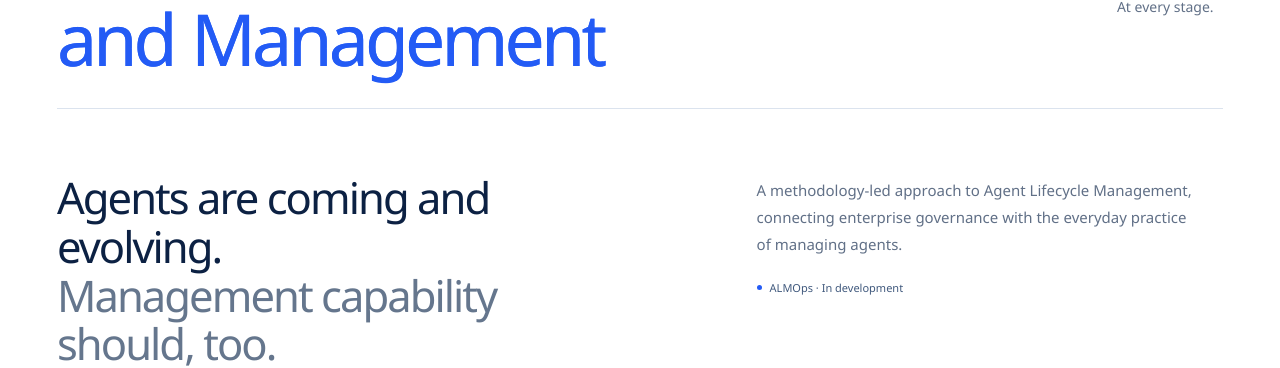
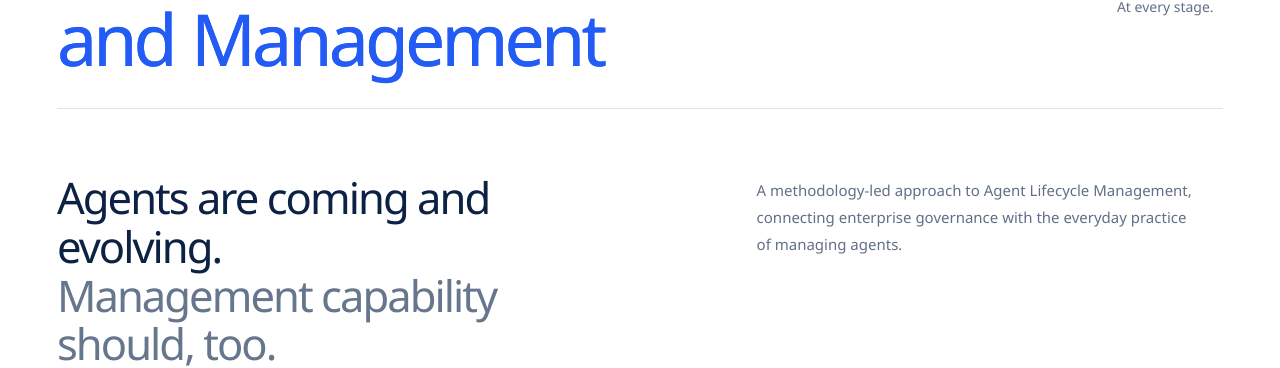
Before and after one commit to robber-857/DataecolabWebsite, a React (Vite) app: page / in a window 1280 px wide. Shown: the part 997-1365 px from the top of the page. Built offline with nearby package versions, Linux system fonts and the light colour scheme; no server answers.

Commit message:
Remove homepage ALMOps development label

```diff
--- a/src/App.tsx
+++ b/src/App.tsx
@@ -56,7 +56,7 @@ function ALMOps() {
   return <section id="almops" ref={ref} className="alm-section section-pad">
     <div className="section-kicker"><span>01 / ALMOps</span><span>A lifecycle perspective</span></div>
     <div className="oversight-intro"><ShardWord /><p>For every agent.<br />At every stage.</p></div>
-    <div className="section-heading"><h2>Agents are coming and evolving.<br /><span className="muted-heading">Management capability should, too.</span></h2><div className="section-intro"><p>A methodology-led approach to Agent Lifecycle Management, connecting enterprise governance with the everyday practice of managing agents.</p><span className="development-note"><span />ALMOps · In development</span></div></div>
+    <div className="section-heading"><h2>Agents are coming and evolving.<br /><span className="muted-heading">Management capability should, too.</span></h2><div className="section-intro"><p>A methodology-led approach to Agent Lifecycle Management, connecting enterprise governance with the everyday practice of managing agents.</p></div></div>
     <div className="lifecycle-layout">
       <div className="lifecycle-visual"><img src="/media/porcelain.webp" alt="Sculptural white surfaces surrounding a substantial cobalt glass core" loading="lazy" width="1440" height="810" />
         <div className="visual-caption"><span>Purpose. Context. Accountability.</span></div>
```
